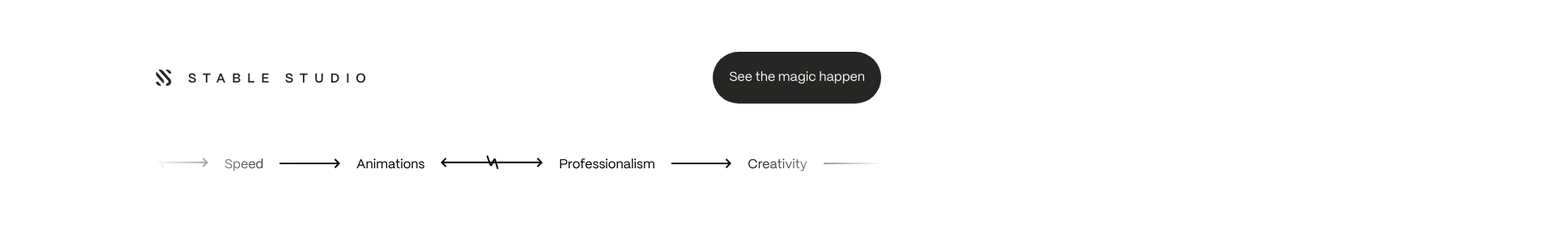
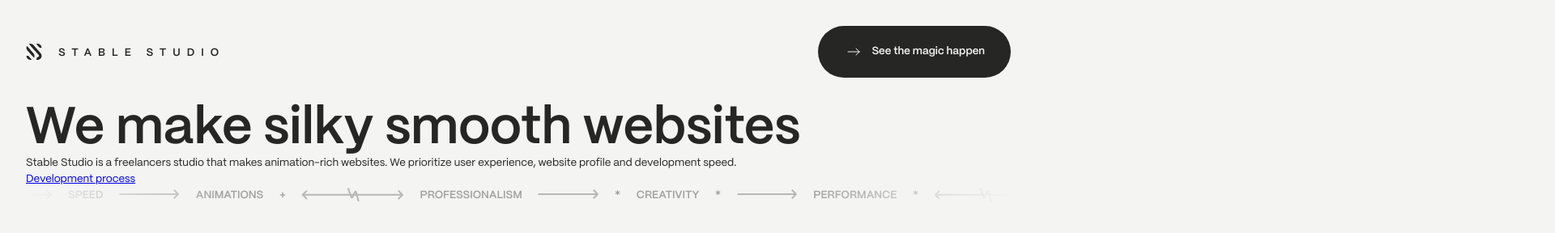
Before and after one commit to pgm-2425-web-4/oefeningen-web-4-adriaanglibert, a website: page index.html in a window 1280 px wide. Shown: the top 288 px of the page at 81% size, 1920 px wide, since content can reach past the window. Drawn offline with Linux system fonts and the light colour scheme.

Commit message:
💄 Small visual changes

```diff
--- a/index.html
+++ b/index.html
@@ -36,27 +36,54 @@
 
             <div>
                 <a href="#get-started" class="button">
+                    <svg xmlns="http://www.w3.org/2000/svg" width="24" height="24" viewBox="0 0 24 24" fill="none"
+                        stroke="currentColor" stroke-width="1" stroke-linecap="round" stroke-linejoin="round"
+                        class="size-full">
+                        <path stroke="none" d="M0 0h24v24H0z" fill="none" />
+                        <path d="M5 12l14 0" />
+                        <path d="M15 16l4 -4" />
+                        <path d="M15 8l4 4" />
+                    </svg>
+
                     See the magic happen
                 </a>
             </div>
         </nav>
 
         <section class="container">
+            <header>
+                <h1>
+                    We make silky
+                    smooth websites
+                </h1>
+
+                <div>
+                    <p>
+                        Stable Studio is a freelancers studio that makes animation-rich websites. We prioritize user
+                        experience, website profile and development speed.
+                    </p>
+
+                    <a href="#our-process">
+                        Development process
+                    </a>
+                </div>
+            </header>
+
             <div class="marquee">
                 <ul class="marquee__group">
-                    <li>Performance</li>
+                    <li>Performance <span aria-hidden="true">*</span></li>
                     <li>Speed</li>
-                    <li>Animations</li>
+                    <li>Animations <span aria-hidden="true">+</span></li>
                     <li>Professionalism</li>
-                    <li>Creativity</li>
+                    <li><span aria-hidden="true">*</span> Creativity <span aria-hidden="true">*</span></li>
                 </ul>
 
                 <ul aria-hidden="true" class="marquee__group">
-                    <li>Performance</li>
+                    <li>Performance <span aria-hidden="true">*</span></li>
                     <li>Speed</li>
-                    <li>Animations</li>
+                    <li>Animations <span aria-hidden="true">+</span></li>
                     <li>Professionalism</li>
-                    <li>Creativity</li>
+                    <li><span aria-hidden="true">*</span> Creativity <span aria-hidden="true">*</span></li>
                 </ul>
             </div>
         </section>
--- a/src/styles/abstracts/_variables.css
+++ b/src/styles/abstracts/_variables.css
@@ -2,9 +2,12 @@
   --black: #262625;
   --white: #f4f4f2;
   --gray: #a1a1a1;
+  --green: #709190;
 
+  --2xs: 0.1rem;
   --xs: 0.5rem;
   --sm: 0.625rem;
+  --n: 0.825rem;
   --base: 1rem;
   --md: 1.25rem;
   --lg: 2rem;
@@ -14,18 +17,22 @@
   --background-color: var(--white);
   --foreground-color: var(--black);
   --muted-color: var(--gray);
+  --accent-color: var(--green);
 
   --font-sans: "PP Mori";
 
-  --container-width: 64rem;
+  --container-width: 84rem;
 
+  --spacing-mini: var(--2xs);
   --spacing-xs: var(--xs);
   --spacing-sm: var(--sm);
   --spacing-base: var(--md);
-  --spacing-lg: var(--xl);
+  --spacing-lg: var(--lg);
+  --spacing-xl: var(--xl);
   --spacing-section: var(--2xl);
 
-  --font-base: var(--base);
+  --font-small: var(--sm);
+  --font-base: var(--n);
   --font-lg: var(--lg);
   --font-lead: var(--xl);
 }
--- a/src/styles/base/_typography.css
+++ b/src/styles/base/_typography.css
@@ -1,3 +1,10 @@
 body {
   font-family: var(--font-sans), sans-serif;
+  font-size: var(--font-base);
 }
+
+h1 {
+  font-size: var(--font-lead);
+  line-height: 100%;
+  font-weight: 600;
+}
--- a/src/styles/components/_btn.css
+++ b/src/styles/components/_btn.css
@@ -1,12 +1,15 @@
 .button {
   display: inline-flex;
+  align-items: center;
+  gap: var(--spacing-sm);
   position: relative;
-  padding: var(--spacing-base) var(--spacing-base);
+  padding: var(--spacing-base) var(--spacing-lg);
   border-radius: var(--spacing-lg);
   text-decoration: none;
   overflow: hidden;
   color: var(--background-color);
-  transition: color 0.5s ease;
+  transition: color 0.25s ease;
+  font-weight: 600;
 
   &::before,
   &::after {
@@ -23,15 +26,16 @@
   &::after {
     background-color: var(--muted-color);
     clip-path: circle(0% at 0 150%);
-    transition: clip-path 1.5s cubic-bezier(0.165, 0.84, 0.44, 1);
+    transition: clip-path 1s cubic-bezier(0.165, 0.84, 0.44, 1);
     z-index: -1;
   }
 
-  &:hover {
+  &:hover,
+  &:focus-visible {
     color: var(--foreground-color);
 
     &::after {
-      clip-path: circle(200% at 0 100%);
+      clip-path: circle(150% at 0 100%);
     }
   }
 }
--- a/src/styles/components/_marquee.css
+++ b/src/styles/components/_marquee.css
@@ -9,17 +9,30 @@
     rgba(0, 0, 0, 1) 100%
   );
   mask-mode: luminance;
+  overflow: hidden;
+
+  text-transform: uppercase;
+  letter-spacing: 1;
+  font-weight: 600;
+  font-size: var(--font-base);
+  color: var(--gray);
 
   & .marquee__group {
     padding: 0;
     list-style: none;
     display: flex;
     gap: var(--spacing-base);
-    animation: looping infinite 20s linear;
+    animation: looping infinite 18s linear;
 
     & > li {
       display: inline-flex;
+      align-items: center;
+      line-height: 0.85;
       gap: var(--spacing-base);
+
+      &::before {
+        opacity: 0.25;
+      }
 
       &:nth-child(odd) {
         &::before {
--- a/src/styles/main.css
+++ b/src/styles/main.css
@@ -6,6 +6,11 @@
 @import url("./components/_btn.css");
 @import url("./components/_marquee.css");
 @import url("./layout/_nav.css");
+
+body {
+  background-color: var(--background-color);
+  color: var(--foreground-color);
+}
 
 .container {
   max-width: var(--container-width);
```
Also changed, not shown: assets/small-arrow-right.svg (added), build/main.css, build/mix-manifest.json.
